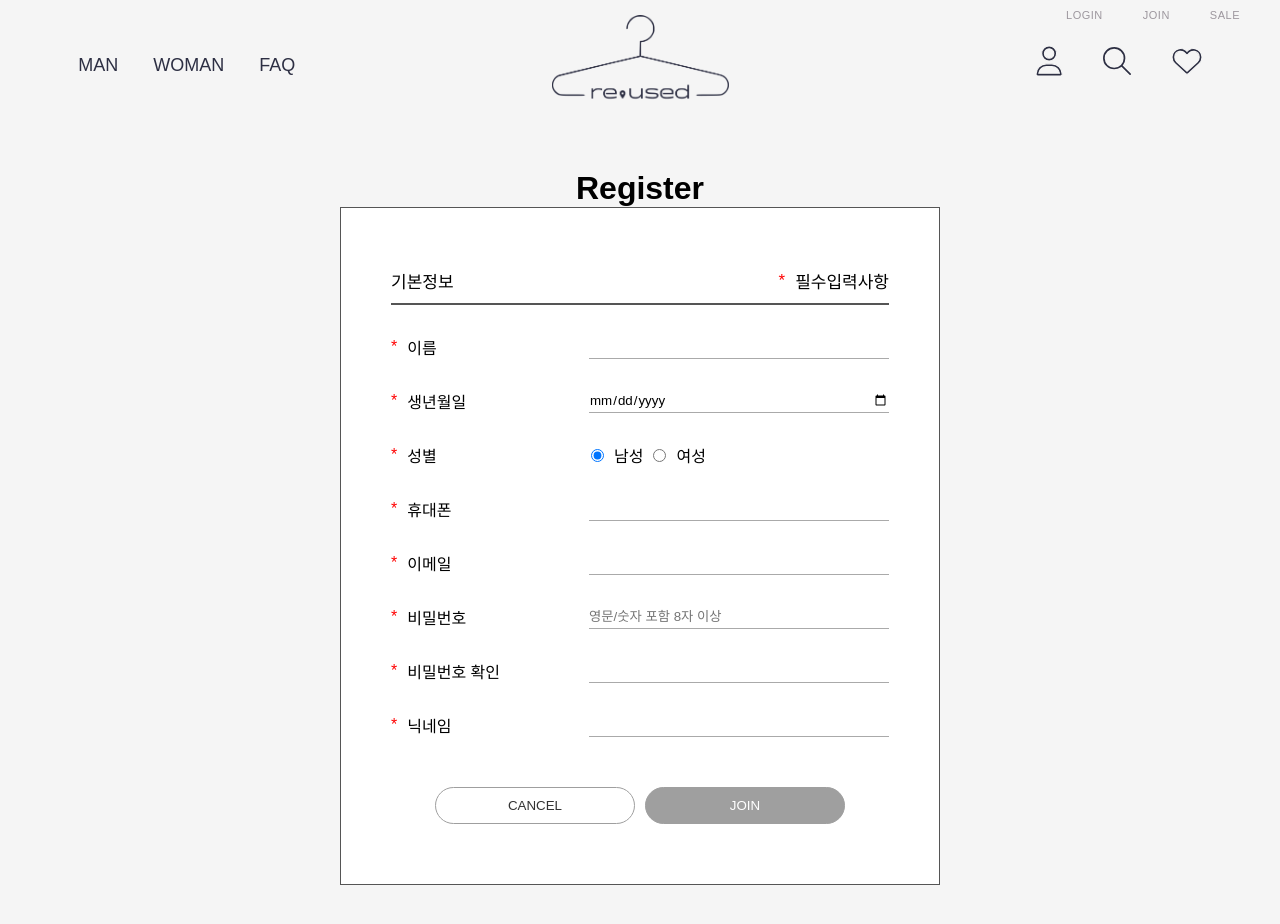
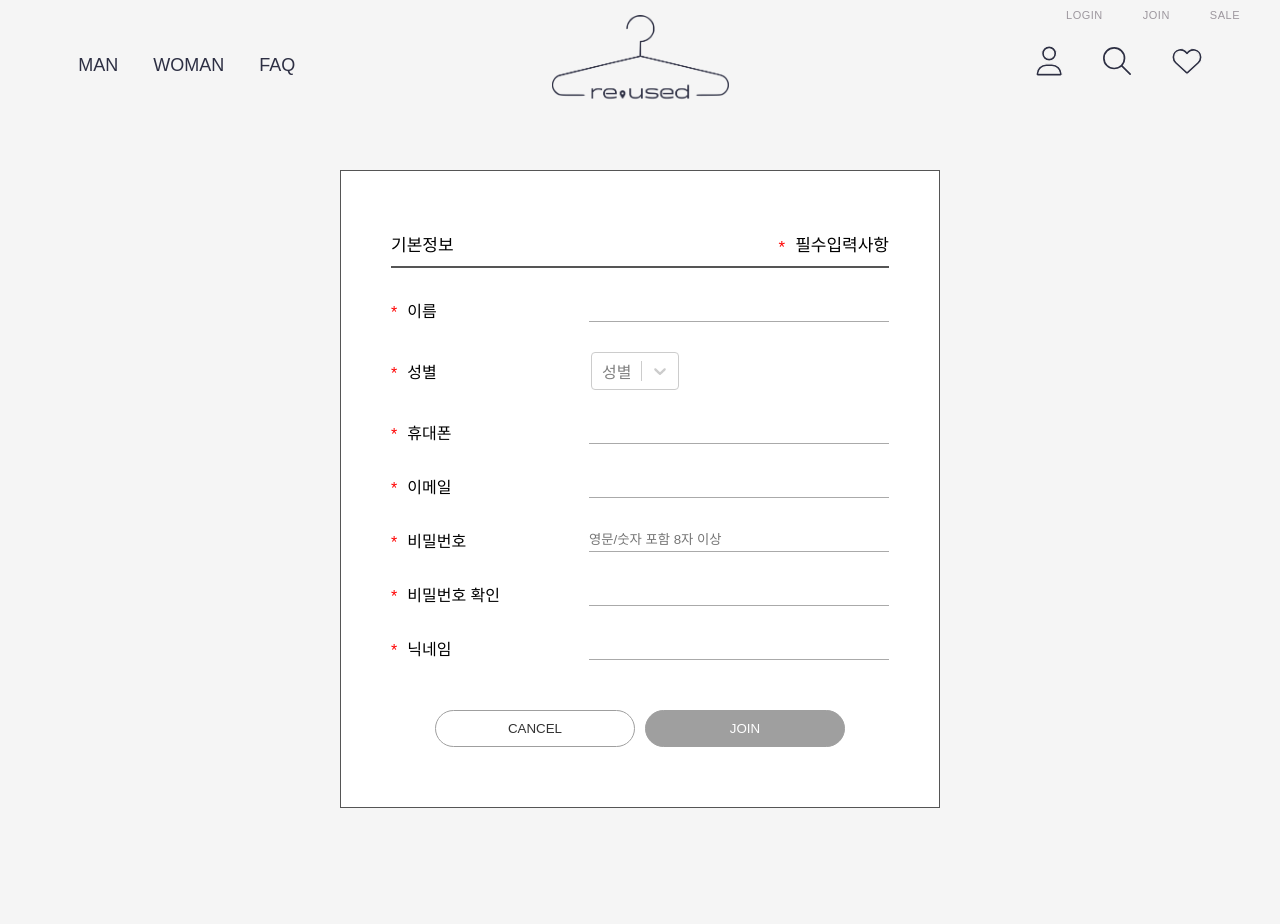
Before and after one commit to Sung-Heee/store-front, a React (Create React App) app: page /register in a window 1280 px wide. Shown: the top 924 px of the page. After the commit the page ends 858 px from the top, so only its background shows below. Built offline with nearby package versions, Linux system fonts and the light colour scheme; a web font is replaced by a local one.

Commit message:
Feat/회원가입

```diff
--- a/package.json
+++ b/package.json
@@ -20,6 +20,7 @@
     "react-redux": "^8.0.5",
     "react-router-dom": "^6.11.0",
     "react-scripts": "5.0.1",
+    "react-select": "^5.7.3",
     "redux": "^4.2.1",
     "sass": "^1.62.1",
     "swiper": "^6.8.4",
--- a/src/pages/RegisterPage.jsx
+++ b/src/pages/RegisterPage.jsx
@@ -1,13 +1,122 @@
-import React from 'react';
+import React, { useRef } from 'react';
 import '../style/register.scss';
+import axios from 'axios';
+import { useDispatch } from 'react-redux';
+import { login } from '../store/modules/user';
+import Select from 'react-select';
+import { useNavigate } from 'react-router-dom';
 
 export default function RegisterPage() {
+  const genderOptions = [
+    { value: '남성', label: '남성' },
+    { value: '여성', label: '여성' },
+  ];
+
+  const registerIdInput = useRef();
+  const registerPwInput = useRef();
+  const registerPwCheckInput = useRef();
+  const userSexInput = useRef();
+  const userNameInput = useRef();
+  const phoneNumberInput = useRef();
+  const nickNameInput = useRef();
+  const dispatch = useDispatch();
+  const navigate = useNavigate();
+
+  const checkPassword = () => {
+    if (registerPwInput.current.value.length < 8) {
+      alert('비밀번호는 8글자 이상이어야 합니다.');
+      return false;
+    }
+    if (registerPwInput.current.value !== registerPwCheckInput.current.value) {
+      alert('비밀번호가 일치하지 않습니다.');
+      return false;
+    }
+    return true;
+  };
+
+  const checkName = () => {
+    if (/\d/.test(userNameInput.current.value)) {
+      alert('이름에는 숫자가 들어갈 수 없습니다.');
+      return false;
+    }
+    return true;
+  };
+
+  const checkPhoneNumber = () => {
+    const phoneValue = phoneNumberInput.current.value;
+    if (!/^\d{11}$/.test(phoneValue)) {
+      alert('전화번호는 11자리 숫자여야 합니다.');
+      return false;
+    }
+    return true;
+  };
+
+  const registerUser = async () => {
+    if (
+      !registerIdInput.current.value ||
+      !registerPwInput.current.value ||
+      !registerPwCheckInput.current.value ||
+      !phoneNumberInput.current.value ||
+      !userNameInput.current.value ||
+      !nickNameInput.current.value
+    )
+      return alert('값을 입력 하세요');
+
+    if (!checkPassword()) {
+      return;
+    }
+
+    if (!checkName()) {
+      return;
+    }
+
+    if (!checkPhoneNumber()) {
+      return;
+    }
+
+    const resRegister = await axios.post('/register', {
+      method: 'POST',
+      headers: {
+        'Content-Type': 'application/json',
+      },
+      body: JSON.stringify({
+        id: registerIdInput.current.value,
+        password: registerPwInput.current.value,
+        sex: userSexInput.current.value,
+        name: userNameInput.current.value,
+        phone: phoneNumberInput.current.value,
+        nickName: nickNameInput.current.value,
+      }),
+    });
+    if (resRegister.status === 200) {
+      // 성공 했따. 라는 의미입니다.
+      dispatch(
+        login({
+          id: registerIdInput.current.value,
+          password: registerPwInput.current.value,
+          sex: userSexInput.current.value,
+          name: userNameInput.current.value,
+          phone: phoneNumberInput.current.value,
+          nickName: nickNameInput.current.value,
+        }),
+      );
+      registerIdInput.current.value = '';
+      registerPwInput.current.value = '';
+      userSexInput.current.value = '';
+      userNameInput.current.value = '';
+      phoneNumberInput.current.value = '';
+      nickNameInput.current.value = '';
+      // window.location.href = '/';
+      navigate('/');
+      return alert(await resRegister.json());
+    } else {
+      return alert(await resRegister.json());
+    }
+  };
+
   return (
     <>
       <div className="register">
-        <div>
-          <h1>Register</h1>
-        </div>
         <div className="register-box">
           <div className="info-top">
             <p>기본정보</p>
@@ -18,72 +127,82 @@ export default function RegisterPage() {
           <form className="register-form">
             <div className="name-info">
               <label>
-                <span className="required">*</span>이름
+                <span className="required">*</span>
+                이름
               </label>
-              <input id="idInput" type="text" required />
-            </div>
-            <div className="birth-info">
-              <label>
-                <span className="required">*</span>생년월일
-              </label>
-              <input id="birthInput" type="date" required />
+              <input id="nameInput" type="text" ref={userNameInput} />
             </div>
             <div className="gender-info">
               <label>
-                <span className="required">*</span>성별
+                <span className="required">*</span>
+                성별
               </label>
               <div className="gender-input">
-                <input
-                  type="radio"
-                  id="male"
-                  name="gender"
-                  value="male"
-                  checked
+                <Select
+                  options={genderOptions}
+                  ref={userSexInput}
+                  placeholder="성별"
                 />
-                <label htmlFor="male">남성</label>
-              </div>
-              <div className="gender-input">
-                <input type="radio" id="female" name="gender" value="female" />
-                <label htmlFor="female">여성</label>
               </div>
             </div>
             <div className="tel-info">
               <label>
-                <span className="required">*</span>휴대폰
+                <span className="required">*</span>
+                휴대폰
               </label>
-              <input id="telInput" type="tel" required />
+              <input id="telInput" type="tel" ref={phoneNumberInput} />
             </div>
             <div className="id-info">
               <label>
-                <span className="required">*</span>이메일
-              </label>
-              <input type="email" id="email" name="email" required />
-            </div>
-            <div className="password-info">
-              <label>
-                <span className="required">*</span>비밀번호
+                <span className="required">*</span>
+                이메일
               </label>
               <input
-                name="password"
-                required
-                type="password"
-                placeholder="영문/숫자 포함 8자 이상"
+                type="email"
+                id="email"
+                name="email"
+                ref={registerIdInput}
               />
             </div>
             <div className="password-info">
               <label>
-                <span className="required">*</span>비밀번호 확인
+                <span className="required">*</span>
+                비밀번호
               </label>
-              <input name="password" required type="password" />
+              <input
+                name="password"
+                type="password"
+                placeholder="영문/숫자 포함 8자 이상"
+                ref={registerPwInput}
+              />
+            </div>
+            <div className="password-info">
+              <label>
+                <span className="required">*</span>
+                비밀번호 확인
+              </label>
+              <input
+                name="passwordCheck"
+                type="password"
+                ref={registerPwCheckInput}
+              />
             </div>
             <div className="nickName-info">
               <label>
-                <span className="required">*</span>닉네임
+                <span className="required">*</span>
+                닉네임
               </label>
-              <input id="nickInput" required type="text" maxLength={8} />
+              <input
+                id="nickInput"
+                type="text"
+                maxLength={8}
+                ref={nickNameInput}
+              />
             </div>
             <button className="cancel--btn btn">CANCEL</button>
-            <button className="join--btn btn">JOIN</button>
+            <button className="join--btn btn" onClick={registerUser}>
+              JOIN
+            </button>
           </form>
         </div>
       </div>
--- a/src/style/register.scss
+++ b/src/style/register.scss
@@ -18,6 +18,7 @@ body {
     .required {
       color: red;
       margin-right: 10px;
+      height: 12px;
     }
 
     .info-top {
```
Also changed, not shown: 1 other file (tests, documents, lock files or other folders).
